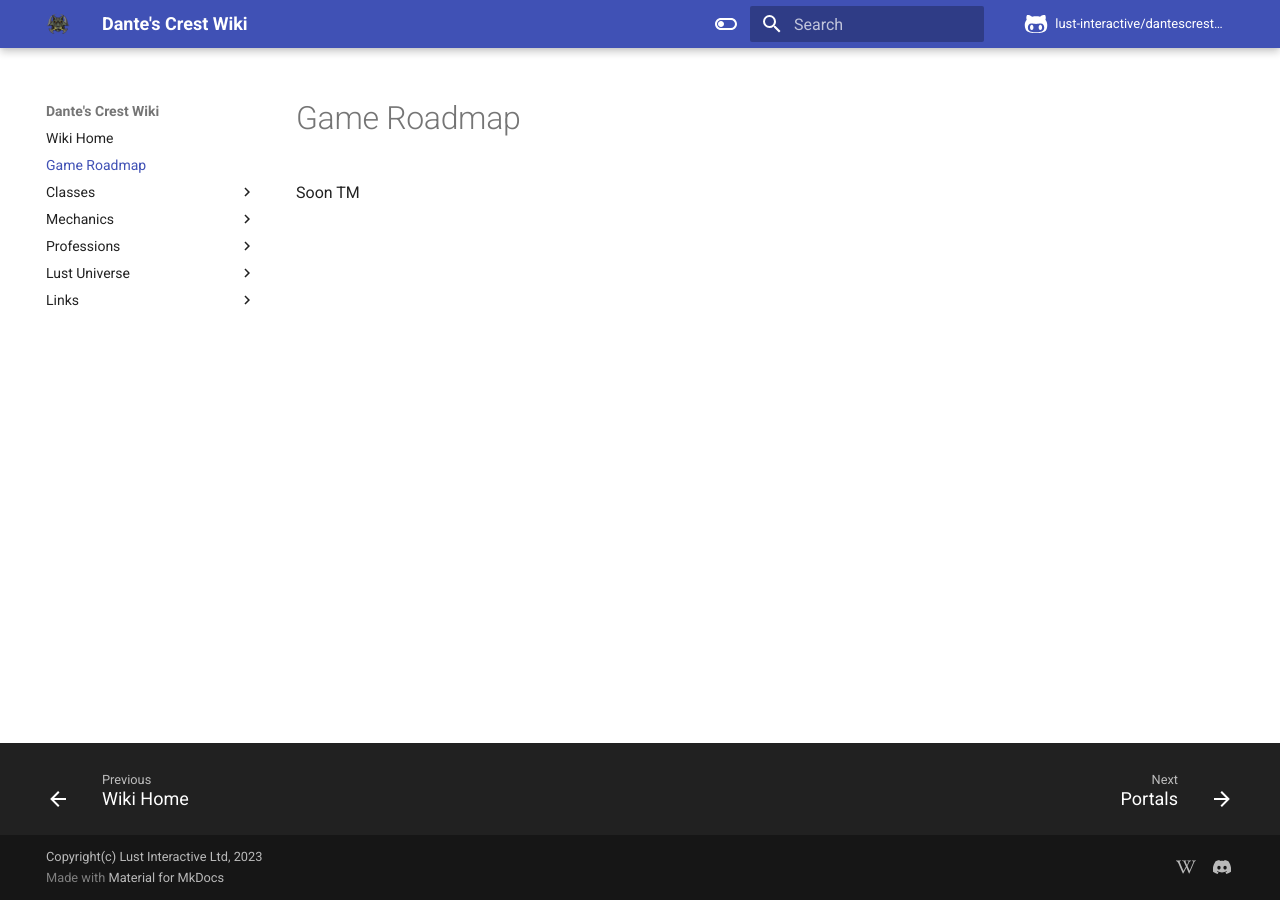
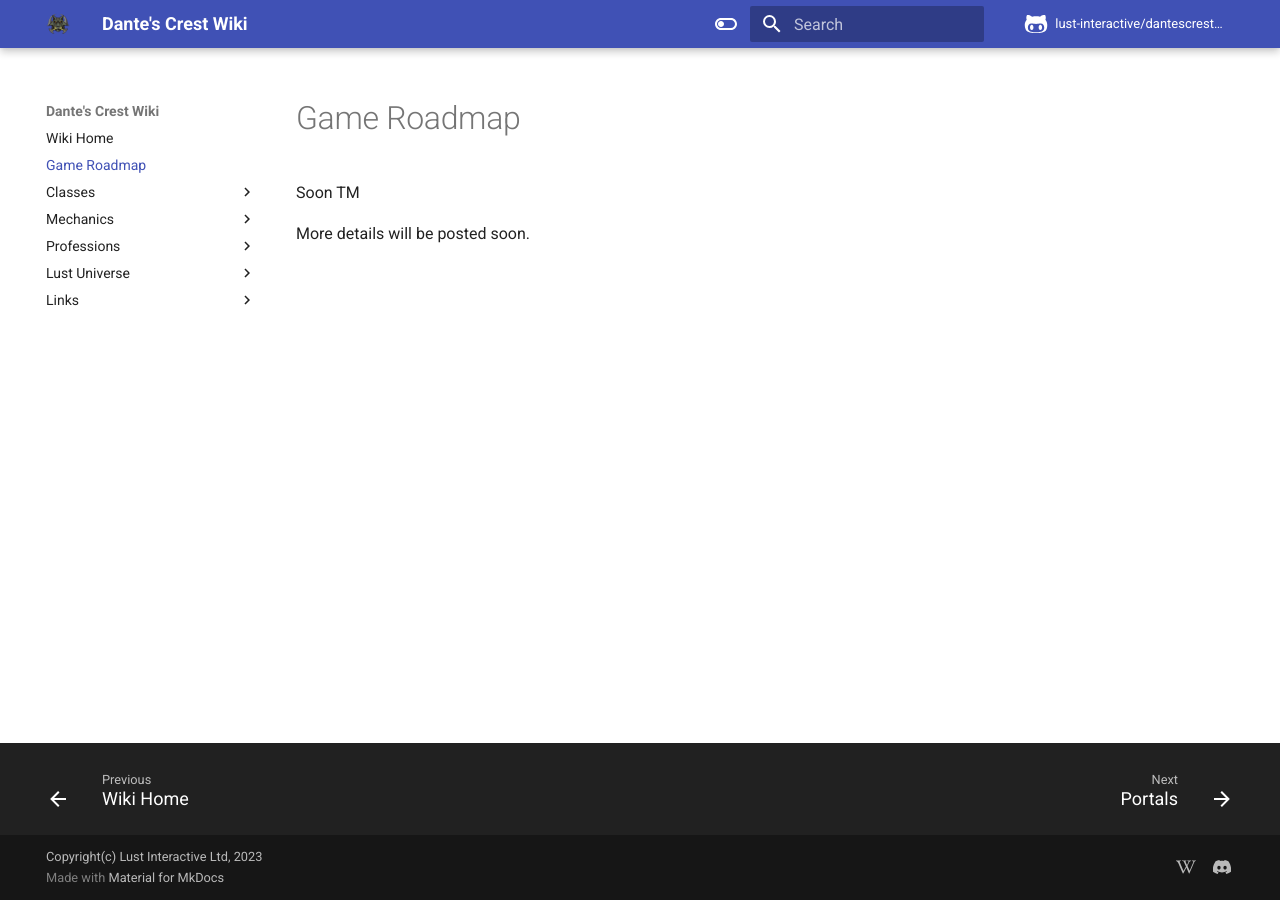
Before and after one commit to Lust-Interactive/EternalDamnationWiki, an MkDocs documentation site: the page built from data/gameroadmap.md, in a window 1280 px wide. Built offline with MkDocs 1.6.1 and Material for MkDocs 9.7.7, drawn with Linux system fonts in a browser that asks for light colours; comment, search, counter and statistics services are not loaded.

Commit message:
Added roadmap emptypage

```diff
--- a/data/gameroadmap.md
+++ b/data/gameroadmap.md
@@ -1 +1,3 @@
 Soon TM
+
+More details will be posted soon.
```
